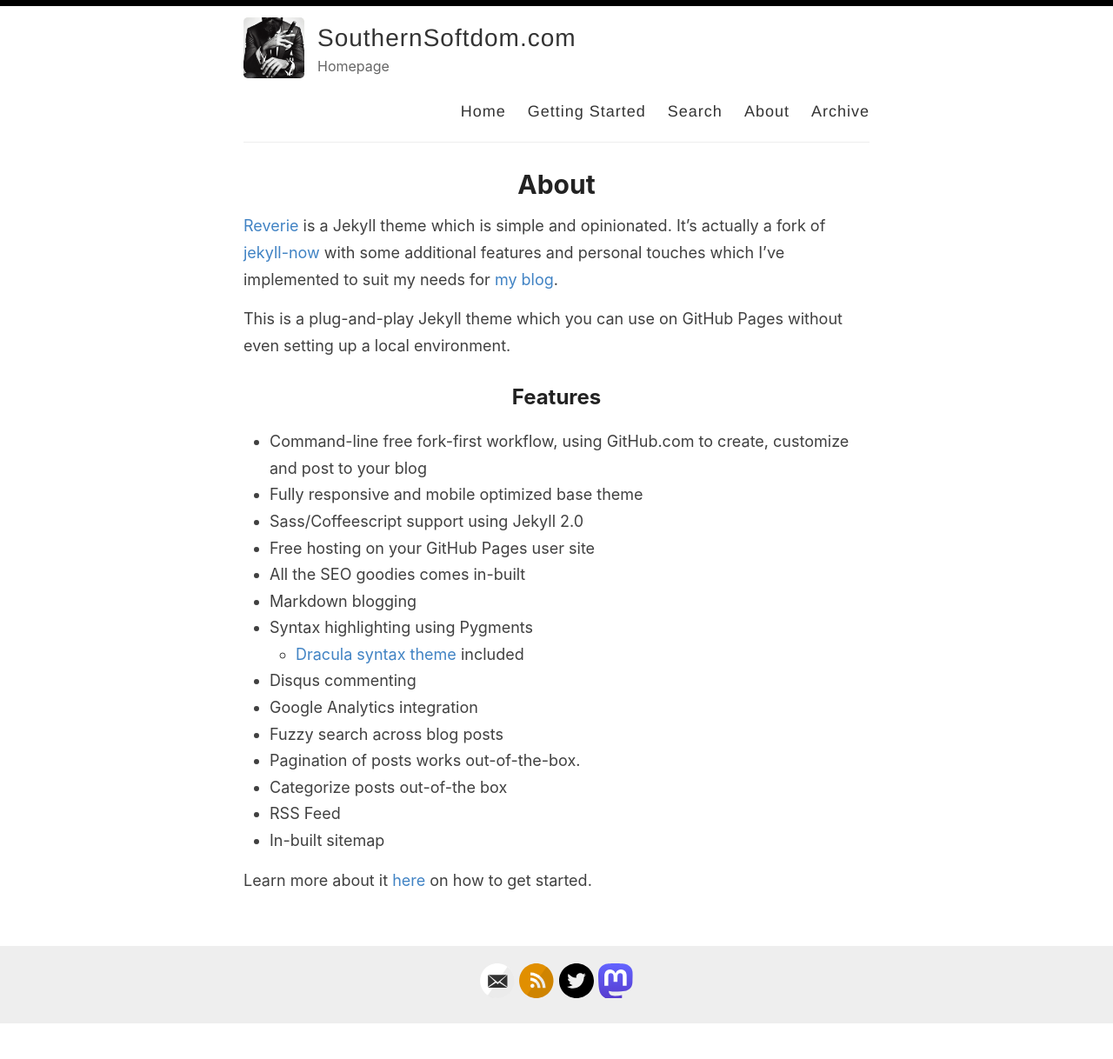
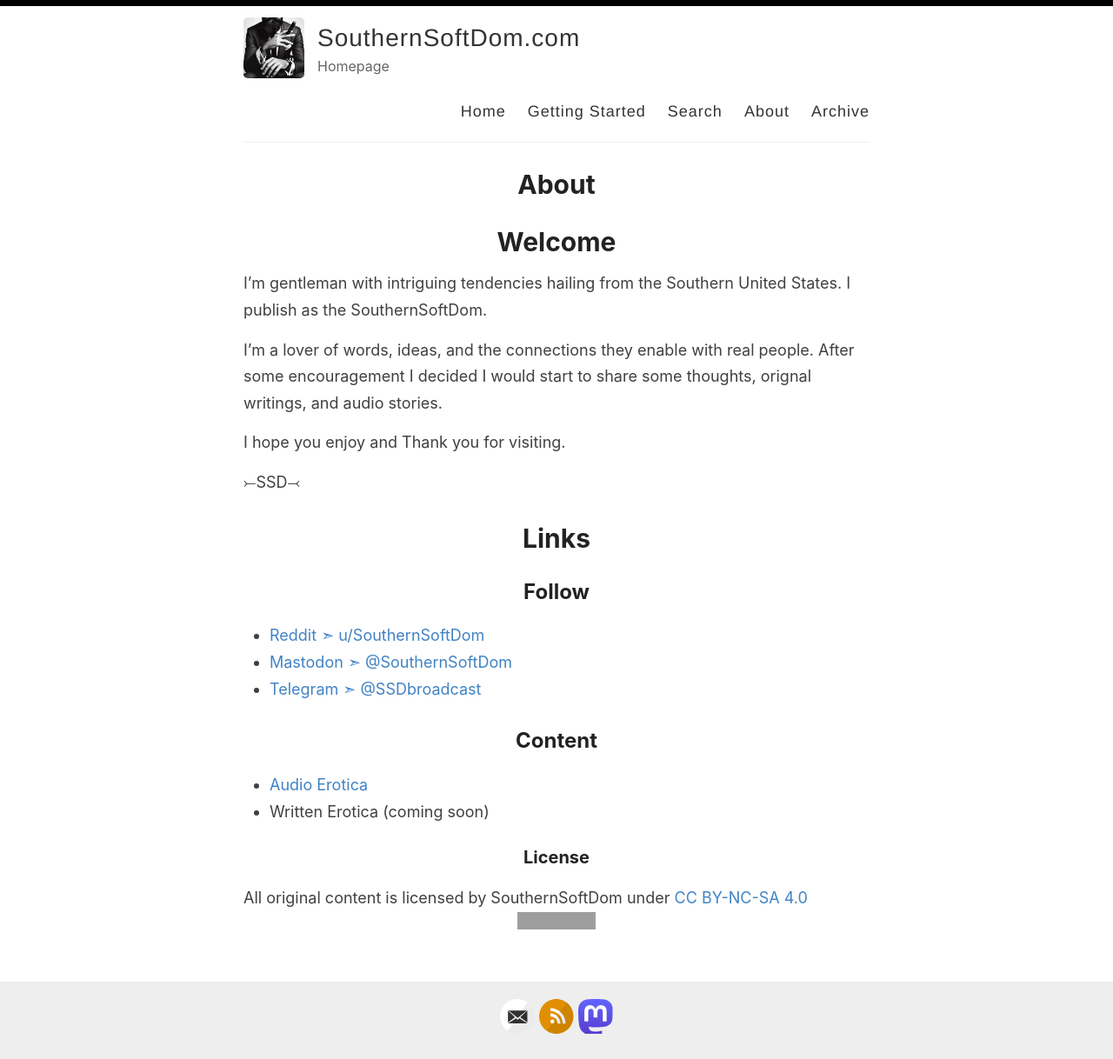
Before and after one commit to SouthernSoftDom/southernsoftdom.github.io, a Jekyll site: the page built from _pages/about.md, in a window 1280 px wide. Shown: the whole page at 87% size. Built offline with Jekyll 4.4.1, drawn with Linux system fonts in a browser that asks for light colours; before the commit the page ends 1178 px from its top, so only the background shows below that; grey boxes are pictures that could not be loaded.

Commit message:
Site Update

```diff
--- a/_config.yml
+++ b/_config.yml
@@ -3,7 +3,7 @@
 #
 
 # Name of your site (displayed in the header)
-name: SouthernSoftdom.com
+name: SouthernSoftDom.com
 
 # Name of the author
 author: ⤚SSD⤙
@@ -28,7 +28,7 @@ footer-links:
   linkedin:
   pinterest:
   rss: rss
-  twitter: amit_merchant
+  twitter:
   stackoverflow:
   youtube: # channel/<your_long_string> or user/<user-name>
   googleplus: # anything in your profile username that comes after plus.google.com/
@@ -37,7 +37,7 @@ footer-links:
 
 # Enter your Disqus shortname (not your username) to enable commenting on posts
 # You can find your shortname on the Settings page of your Disqus account
-disqus:
+# disqus:
 
 # Enter your Google Analytics web tracking code (e.g. UA-2110908-2) to activate tracking
 # google_analytics: UA-43339302-11
--- a/_pages/about.md
+++ b/_pages/about.md
@@ -4,26 +4,29 @@ title: About
 permalink: /about/
 ---
 
-[Reverie](https://github.com/amitmerchant1990/reverie) is a Jekyll theme which is simple and opinionated. It's actually a fork of [jekyll-now](https://github.com/barryclark/jekyll-now) with some additional features and personal touches which I've implemented to suit my needs for [my blog](https://www.amitmerchant.com).
+# Welcome
 
-This is a plug-and-play Jekyll theme which you can use on GitHub Pages without even setting up a local environment.
+I'm gentleman with intriguing tendencies hailing from the Southern United States. I publish as the SouthernSoftDom.
 
-## Features
+I'm a lover of words, ideas, and the connections they enable with real people. After some encouragement I decided I would start to share some thoughts, orignal writings, and audio stories.
 
-- Command-line free fork-first workflow, using GitHub.com to create, customize and post to your blog
-- Fully responsive and mobile optimized base theme
-- Sass/Coffeescript support using Jekyll 2.0
-- Free hosting on your GitHub Pages user site
-- All the SEO goodies comes in-built
-- Markdown blogging
-- Syntax highlighting using Pygments
-    - [Dracula syntax theme](https://draculatheme.com/) included
-- Disqus commenting
-- Google Analytics integration
-- Fuzzy search across blog posts
-- Pagination of posts works out-of-the-box.
-- Categorize posts out-of-the box
-- RSS Feed
-- In-built sitemap
+I hope you enjoy and Thank you for visiting.
 
-Learn more about it [here](https://github.com/amitmerchant1990/reverie) on how to get started.
+⤚SSD⤙
+
+# Links
+
+## Follow
+
+- [Reddit   ➣ u/SouthernSoftDom](https://www.reddit.com/user/SouthernSoftDom/)
+- [Mastodon ➣ @SouthernSoftDom](https://mastodon.social/@southernsoftdom)
+- [Telegram ➣ @SSDbroadcast](https://t.me/ssdbroadcast)
+
+## Content
+
+- [Audio Erotica](https://soundgasm.net/u/SouthernSoftDom)
+- Written Erotica (coming soon)
+
+### License
+
+All original content is licensed by SouthernSoftDom under [CC BY-NC-SA 4.0 ](https://creativecommons.org/licenses/by-nc-sa/4.0/?ref=chooser-v1) ![gras](https://mirrors.creativecommons.org/presskit/icons/by.svg?ref=chooser-v1)
```
Also changed, not shown: _pages/getting-started.md (deleted, +0 -51 lines).
